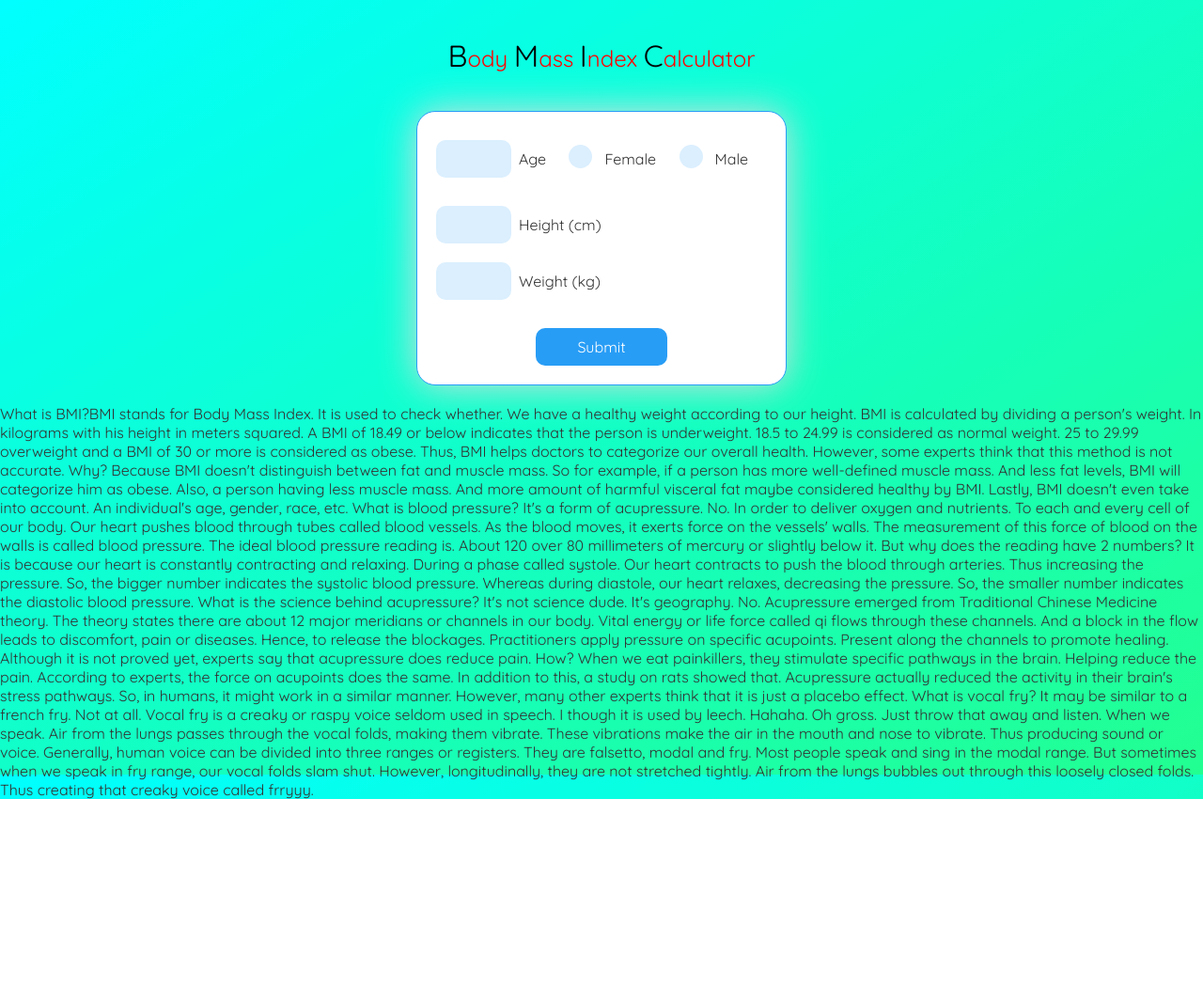
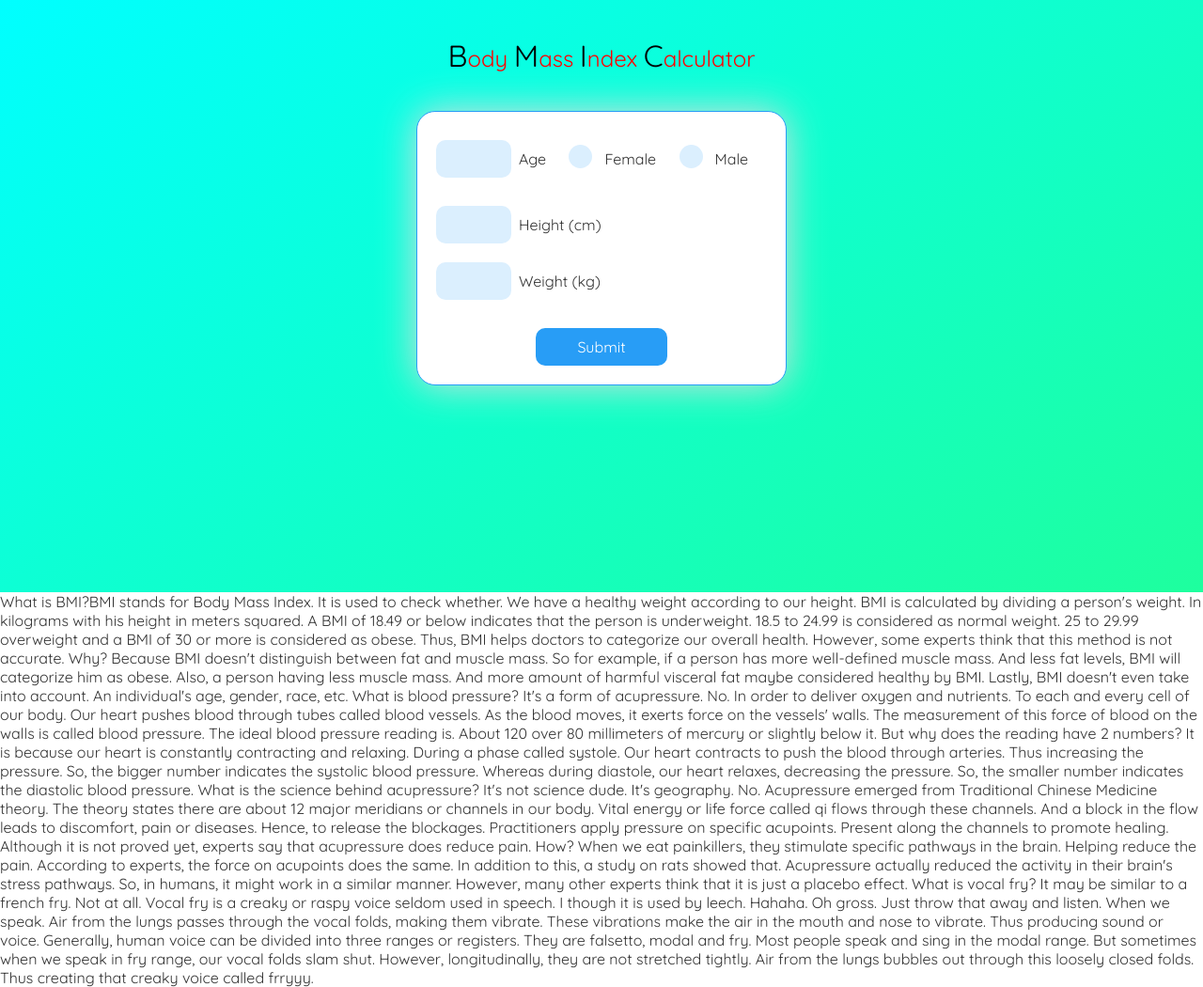
Before and after one commit to ahujapiyush/BMI-BLOGGER-TOOL, a plain HTML site: page index.html in a window 1280 px wide. Shown: the whole page at 94% size. Before the commit the page ends 850 px from the top, so only its background shows below. Drawn offline with Linux system fonts and the light colour scheme.

Commit message:
Update index.html

```diff
--- a/index.html
+++ b/index.html
@@ -274,8 +274,8 @@ function countBmi(){
   document.getElementById("submit").removeEventListener("click", validateForm);
 }
 document.getElementById("submit").addEventListener("click", countBmi);
-</script>
-<div>
+</script><br/><br/><br/><br/><br/><br/><br/><br/><br/><br/>
+<div style="background-color: white;">
  What is BMI?BMI stands for Body Mass Index.
 
 It is used to check whether.
```
